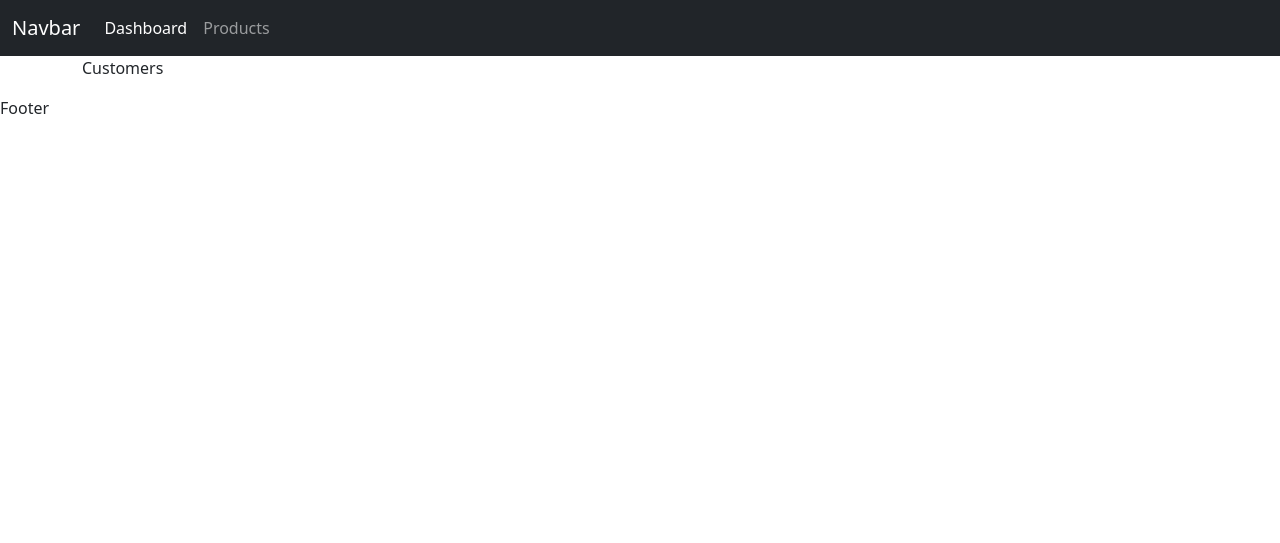
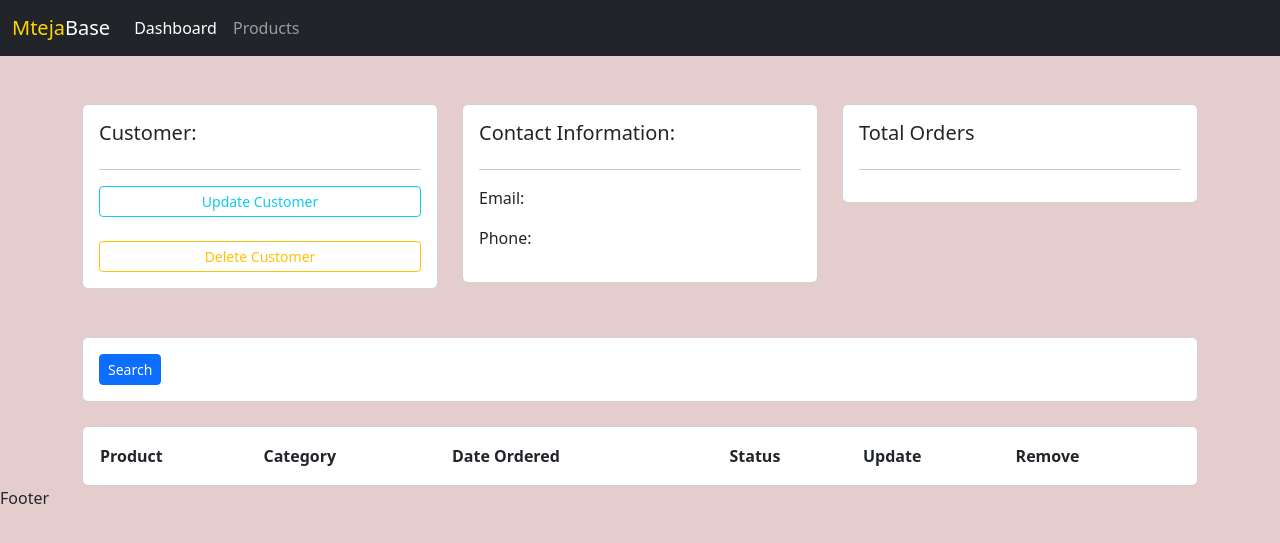
Before and after one commit to MalombaKevin/Customer-Management-System, a Django app: page /customer/ in a window 1280 px wide. Shown: the top 543 px of the page. Run offline with Django 4.2, Linux system fonts and the light colour scheme; lists and menus that the app fills with data are empty.

Commit message:
style: bootstrap classes - Adds rows,columns and cards to the template

```diff
--- a/mtejapp/templates/customer.html
+++ b/mtejapp/templates/customer.html
@@ -1,7 +1,55 @@
 {% extends 'main.html'%}
 
-{% block content%}
+{% block content%}<br><br>
 
-<p>Customers</p>
+<div class="row">
+    <div class="col-md-4">
+        <div class="card card-body">
+            <h5 class="card-title">Customer:</h5><hr>
+            <a class="btn btn-sm btn-outline-info">Update Customer</a><br>
+            <a class="btn btn-sm btn-outline-warning">Delete Customer</a>
+
+        </div>
+
+    </div>
+
+    <div class="col-md-4">
+        <div class="card card-body">
+            <h5 class="card-title">Contact Information:</h5><hr>
+
+            <p>Email:</p>
+            <p>Phone:</p>
+        </div>
+
+    </div>
+
+    <div class="col-md-4">
+        <div class="card card-body">
+            <h5 class="card-title">Total Orders</h5><hr>
+        </div>
+
+    </div>
+</div><br><br>
+
+<div class="card card-body">
+    <div class="col-md-2">
+        <a class="btn btn-sm btn-primary" >Search</a>
+    </div>
+
+
+</div>
+<br>
+<div class="card card-body">
+    <table>
+        <tr>
+            <th>Product</th>
+            <th>Category</th>
+            <th>Date Ordered</th>
+            <th>Status</th>
+            <th>Update</th>
+            <th>Remove</th>
+        </tr>
+    </table>
+</div>
 
 {% endblock %}
--- a/mtejapp/templates/index.html
+++ b/mtejapp/templates/index.html
@@ -1,9 +1,11 @@
 {% extends 'main.html'%}
 
 {% block content%}
+<br><br><br>
 
+{% include 'status.html'%}<br><br>
 <div class="row">
-    <div class="col-md-6">
+    <div class="col-md-5">
         <h5>Customers:</h5><hr>
         <div class="card card-body">
             <a  class="btn btn-primary btn-sm btn-block" style="text-decoration:none"> Create Customer</a>
@@ -17,7 +19,7 @@
         </div>
 
     </div>
-    <div class="col-md-6">
+    <div class="col-md-7">
         <h5 >Last 5 Orders:</h5><hr>
         <div class="card card-body">
             <a  class="btn btn-primary btn-sm btn-block" style="text-decoration:none"> Create Order</a>
--- a/mtejapp/templates/main.html
+++ b/mtejapp/templates/main.html
@@ -3,7 +3,7 @@
 <head>
 </head>
 <link rel="stylesheet" href="https://cdn.jsdelivr.net/npm/bootstrap@5.2.2/dist/css/bootstrap.min.css" integrity="sha384-Zenh87qX5JnK2Jl0vWa8Ck2rdkQ2Bzep5IDxbcnCeuOxjzrPF/et3URy9Bv1WTRi" crossorigin="anonymous">
-<body>
+<body style="background-color:rgb(230, 205, 205)">
 
 
  {% include 'navbar.html'%}
--- a/mtejapp/templates/navbar.html
+++ b/mtejapp/templates/navbar.html
@@ -1,6 +1,6 @@
 <nav class="navbar navbar-expand-lg navbar-dark bg-dark">
     <div class="container-fluid">
-      <a class="navbar-brand" href="#">Navbar</a>
+      <a class="navbar-brand" href="#"><span style="color:gold">Mteja</span>Base</a>
       <button class="navbar-toggler" type="button" data-bs-toggle="collapse" data-bs-target="#navbarNavAltMarkup" aria-controls="navbarNavAltMarkup" aria-expanded="false" aria-label="Toggle navigation">
         <span class="navbar-toggler-icon"></span>
       </button>
```
Also changed, not shown: mtejapp/templates/products.html (+16 -1 lines), mtejapp/templates/status.html (added, +41 -0 lines).
